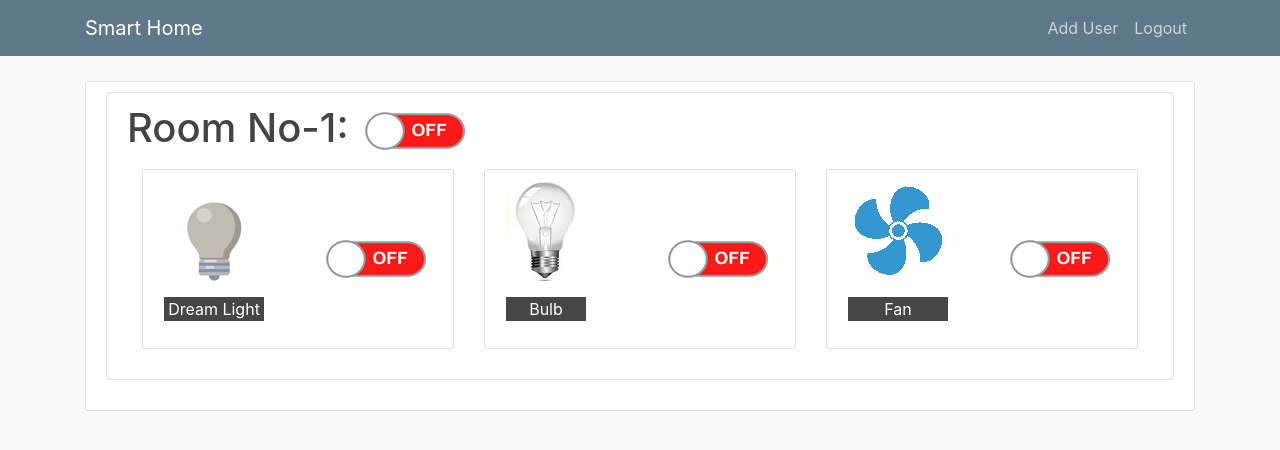
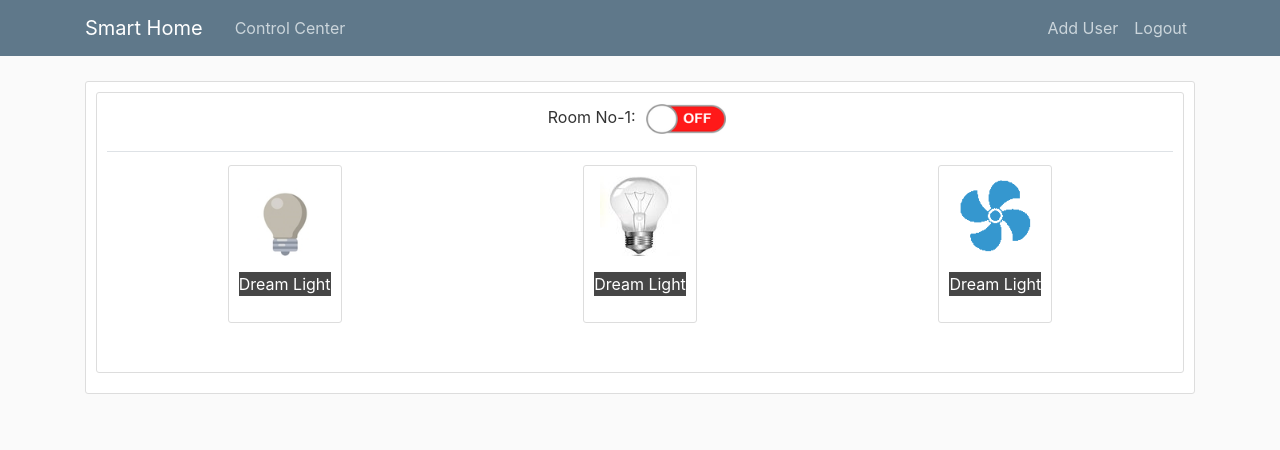
Before and after one commit to md-sohanur/home-automation, a Flask app: page / in a window 1280 px wide. Shown: the top 450 px of the page. Run offline with Flask 2, Linux system fonts and the light colour scheme; a user stored in the database is signed in; lists and menus that the app fills with data are empty; some libraries are stand-ins or nearby versions.

Commit message:
Ready to use4

```diff
--- a/home_control/routes.py
+++ b/home_control/routes.py
@@ -32,11 +32,18 @@ def control():
 def control_switch():
     user = User.query.filter_by(username=request.args.get('un')).first()
     switch = list(user.switch_status)
+    if request.args.get('rb') == '1':
+        user.switch_status = '0000'
+        db.session.commit()
+        return ''
+    elif request.args.get('rb') == '0' :
+        return user.switch_status[1:4]
+
     if switch[0]=='1':
         switch[0]='0'
         user.switch_status = ''.join(switch)
         db.session.commit()
-        return user.switch_status
+        return user.switch_status[1:4]
     else:
         return  ''
 
--- a/home_control/static/main.css
+++ b/home_control/static/main.css
@@ -5,7 +5,7 @@ body {
 }
 
 h1, h2, h3, h4, h5, h6 {
-  color: #444444;
+  color: black;
 }
 
 .bg-steel {
@@ -23,58 +23,3 @@ h1, h2, h3, h4, h5, h6 {
 .site-header .navbar-nav .nav-link.active {
   font-weight: 500;
 }
-
-.content-section {
-  background: #ffffff;
-  padding: 10px 20px;
-  border: 1px solid #dddddd;
-  border-radius: 3px;
-  margin-bottom: 20px;
-}
-
-.article-title {
-  color: #444444;
-}
-
-a.article-title:hover {
-  color: #428bca;
-  text-decoration: none;
-}
-
-.article-content {
-  white-space: pre-line;
-}
-
-.article-img {
-  height: 100px;
-  width: 100px;
-  margin-right: 16px;
-}
-
-.article-metadata {
-  padding-bottom: 1px;
-  margin-bottom: 4px;
-  border-bottom: 1px solid #e3e3e3
-}
-
-.article-metadata a:hover {
-  color: #333;
-  text-decoration: none;
-}
-
-.article-svg {
-  width: 25px;
-  height: 25px;
-  vertical-align: middle;
-}
-
-.account-img {
-  height: 125px;
-  width: 125px;
-  margin-right: 20px;
-  margin-bottom: 16px;
-}
-
-.account-heading {
-  font-size: 2.5rem;
-}
--- a/home_control/templates/control_center.html
+++ b/home_control/templates/control_center.html
@@ -1,108 +1,62 @@
 {% extends "layout.html" %}
 {% block control_center %}
-<style>
-    th, td {
-    text-align: center;
-  }
-    button {
-        border-radius: 20px;
-        background-color: white;
-        border: none;
-        cursor: pointer;
-        float: middle;
-</style>
+
+<main role="main">
     <div class="content-section">
-    <h1><form action="{{ url_for('control') }}" method="get">
+        <form action="{{ url_for('control') }}" method="get">
             {% if user.switch_status[1:4] == '000' %}
-                <p>Room No-1: <button name="room_id" type="submit" value="1"><img  src="/static/web_pic/off-2.png" width="100" height="38"></button></p>
+                    <p>Room No-1: <button name="room_id" type="submit" value="1"><img  src="/static/web_pic/off-2.png" width="80" height="30"></button></p>
             {% else %}
-                <p>Room No-1: <button name="room_id" type="submit" value="0"><img  src="/static/web_pic/on-1.png" width="100" height="38"></button></p>
+                    <p>Room No-1: <button name="room_id" type="submit" value="0"><img  src="/static/web_pic/on-1.png" width="80" height="30"></button></p>
             {% endif %}
         </form>
-    </h1>
+        <table class="table">
+
+                <th>
+
+                                {% if user.switch_status[1] == '1' %}
+                                    <form action="{{ url_for('control') }}" method="get">
+                                            <button name="id" type="submit" value="10"><div class="content-section" ><p><img  src="/static/web_pic/d_bulb_1.jpg" width="80" height="80"><br><p style="background-color: rgb(71, 155, 71); color: white;">Dream Light</p></div></button>
+
+                                    </form>
+                                {% else %}
+                                    <form action="{{ url_for('control') }}" method="get">
+                                        <button name="id" type="submit" value="11"><div class="content-section" ><p><img  src="/static/web_pic/d_bulb_0.jpg" width="80" height="80"><br><p style="background-color: rgb(70, 70, 70); color: white;">Dream Light</p></div></button>
+                                    </form>
+
+                                {% endif %}
+
+                </th>
+                <th>
+
+                            {% if user.switch_status[2] == '1' %}
+                                    <form action="{{ url_for('control') }}" method="get">
+                                        <button name="id" type="submit" value="20"><div class="content-section" > <p><img  src="/static/web_pic/bulb2-12.jpg" width="80" height="80"><br><p style="background-color: rgb(71, 155, 71); color: white;">Dream Light</p></div></button>
+                                        </form>
+                                {% else %}
+                                    <form action="{{ url_for('control') }}" method="get">
+                                        <button name="id" type="submit" value="21"><div class="content-section" > <p><img  src="/static/web_pic/bulb2-s.jpg" width="80" height="80"><br><p style="background-color: rgb(70, 70, 70); color: white;">Dream Light</p></div></button>
+                                        </form>
+                                {% endif %}
+
+                </th>
+                <th>
 
 
-    <main role="main" class="container">
-        <div class="row">
-            <div class="col-md-4">
-                <div class="content-section" >
+                                {% if user.switch_status[3] == '1' %}
 
-                        <table>
-                            <tr>{% if user.switch_status[1] == '1' %}
-                                <td><p><img  src="/static/web_pic/d_bulb_1.jpg" width="100" height="100"><br><p style="background-color: rgb(71, 155, 71); color: white;">Dream Light</p></p></td>
-                                <td style="width:80px"> </td>
-                                <td><form action="{{ url_for('control') }}" method="get">
-                                    <button name="id" type="submit" value="10"><img  src="/static/web_pic/on-1.png" width="100" height="38"></button>
-                                    </form>
-                                </td>
-                            {% else %}
-                                <td><p><img  src="/static/web_pic/d_bulb_0.jpg" width="100" height="100"><br><p style="background-color: rgb(70, 70, 70); color: white;">Dream Light</p></p></td>
-                                <td style="width:80px"> </td>
-                                <td><form action="{{ url_for('control') }}" method="get">
-                                    <button name="id" type="submit" value="11"><img  src="/static/web_pic/off-2.png" width="100" height="38"></button>
-                                    </form>
-                                </td>
-                            {% endif %}
-                            </tr>
-                        </table>
-
-                </div>
-            </div>
-
-
-            <div class="col-md-4">
-                <div class="content-section" >
-
-                        <table>
-                            <tr>{% if user.switch_status[2] == '1' %}
-                                <td><p><img  src="/static/web_pic/bulb2-12.jpg" width="80" height="100"><p style="background-color: rgb(71, 155, 71); color: white;">Bulb</p></td>
-                                <td style="width:100px"> </td>
-                                <td><form action="{{ url_for('control') }}" method="get">
-                                    <button name="id" type="submit" value="20"><img  src="/static/web_pic/on-1.png" width="100" height="38"></button>
-                                    </form>
-                                </td>
-                            {% else %}
-                                <td><p><img  src="/static/web_pic/bulb2-s.jpg" width="80" height="100"><br><p style="background-color: rgb(70, 70, 70); color: white;">Bulb</p></p></td>
-                                <td style="width:100px"> </td>
-                                <td><form action="{{ url_for('control') }}" method="get">
-                                    <button name="id" type="submit" value="21"><img  src="/static/web_pic/off-2.png" width="100" height="38"></button>
-                                    </form>
-                                </td>
-                            {% endif %}
-                            </tr>
-                        </table>
-
-                </div>
-            </div>
-
-            <div class="col-md-4">
-                <div class="content-section" >
-
-                        <table>
-                            <tr>{% if user.switch_status[3] == '1' %}
-                                <td><p><img  src="/static/web_pic/fan-11.gif" width="100" height="100"><br><p style="background-color: rgb(71, 155, 71); color: white;">Fan</p></p></td>
-                                <td style="width:80px"> </td>
-                                <td><form action="{{ url_for('control') }}" method="get">
-                                    <button name="id" type="submit" value="30"><img  src="/static/web_pic/on-1.png" width="100" height="38"></button>
-                                    </form>
-                                </td>
-                            {% else %}
-                                <td><p><img  src="/static/web_pic/fan-1-s.gif" width="100" height="100"><br><p style="background-color: rgb(70, 70, 70); color: white;">Fan</p></p></td>
-                                <td style="width:80px"> </td>
-                                <td><form action="{{ url_for('control') }}" method="get">
-                                    <button name="id" type="submit" value="31"><img  src="/static/web_pic/off-2.png" width="100" height="38"></button>
+                                    <form action="{{ url_for('control') }}" method="get">
+                                        <button name="id" type="submit" value="30"><div class="content-section" > <p><img  src="/static/web_pic/fan-11.gif" width="80" height="80"><br><p style="background-color: rgb(71, 155, 71); color: white;">Dream Light</p></div></button>
                                         </form>
 
-                                </td>
+                                {% else %}
+                                    <form action="{{ url_for('control') }}" method="get">
+                                        <button name="id" type="submit" value="31"><div class="content-section" > <p><img  src="/static/web_pic/fan-1-s.gif" width="80" height="80"><br><p style="background-color: rgb(70, 70, 70); color: white;">Dream Light</p></div></button>
+                                        </form>
+
                                 {% endif %}
-                            </tr>
+                </th>
         </table>
-
-
-
-                </div>
-            </div>
     </div>
 </main>
-</div>
 {% endblock control_center %}
--- a/home_control/templates/layout.html
+++ b/home_control/templates/layout.html
@@ -9,38 +9,74 @@
     <link rel="stylesheet" href="https://maxcdn.bootstrapcdn.com/bootstrap/4.0.0/css/bootstrap.min.css" integrity="sha384-Gn5384xqQ1aoWXA+058RXPxPg6fy4IWvTNh0E263XmFcJlSAwiGgFAW/dAiS6JXm" crossorigin="anonymous">
     <link rel="stylesheet" type="text/css" href="{{ url_for('static', filename='main.css') }}">
     <link rel="stylesheet" href="https://cdnjs.cloudflare.com/ajax/libs/animate.css/3.5.2/animate.min.css">
-    <style>
-        .account-img {
-        height: 200px;
-        width: 200px;
-        margin-right: 20px;
-        margin-bottom: 16px;
-       }
-        .account-heading {
-          font-size: 2.0rem;
-        }
-
-    </style>
 
     {% if title %}
         <title>{{ title }}</title>
     {% else %}
         <title>Home Control</title>
     {% endif %}
+</head>
+<style>
+  body {
+  background: #fafafa;
+  color: #333333;
+  margin-top: 5rem;
+}
+
+h1, h2, h3, h4, h5, h6 {
+  color: black;
+}
+
+.bg-steel {
+  background-color: #5f788a;
+}
+
+.site-header .navbar-nav .nav-link {
+  color: #cbd5db;
+}
+
+.site-header .navbar-nav .nav-link:hover {
+  color: #ffffff;
+}
+
+.site-header .navbar-nav .nav-link.active {
+  font-weight: 500;
+}
+
+.content-section {
+  background: #ffffff;
+  padding: 10px 10px;
+  border: 1px solid #dddddd;
+  border-radius: 3px;
+  margin-bottom: 10px;
+  text-align: center;
+}
+  button {
+    border-radius: 20px;
+    background-color: white;
+    border: #dddddd;
+    cursor: pointer;
+    float: middle;
+  }
+  td, th, tr {
+    text-align: center;
+  }
+</style>
 
 
-</head>
 <body>
   <header class="site-header">
     <nav class="navbar navbar-expand-md navbar-dark bg-steel fixed-top">
       <div class="container">
-
-          <a class="navbar-brand mr-4" href="/">
-            Smart Home
-          </a>
+        <a class="navbar-brand mr-4" href="/">Smart Home</a>
         <button class="navbar-toggler" type="button" data-toggle="collapse" data-target="#navbarToggle" aria-controls="navbarToggle" aria-expanded="false" aria-label="Toggle navigation">
           <span class="navbar-toggler-icon"></span>
         </button>
+        <div class="collapse navbar-collapse" id="navbarToggle">
+          <div class="navbar-nav mr-auto">
+            <a class="nav-item nav-link" href="/">Control Center</a>
+
+          </div>
           <!-- Navbar Right Side -->
           <div class="navbar-nav">
             {% if current_user.is_authenticated %}
@@ -49,14 +85,14 @@
               {% endif %}
               <a class="nav-item nav-link" href="{{ url_for('logout') }}">Logout</a>
               {% else %}
-                <!--<a class="nav-item nav-link" href="{{ url_for('add_user') }}">Register</a> -->
               <a class="nav-item nav-link" href="{{ url_for('user_login') }}">Login</a>
+
             {% endif %}
           </div>
         </div>
       </div>
     </nav>
-    </header>
+
     <main role="main" class="container">
       <div class="row">
         <div class="col-md-12">
```
Also changed, not shown: home_control/templates/user_login.html (+6 -1 lines), home_control/site.db. Lines whose indentation alone changed are shown as unchanged.
